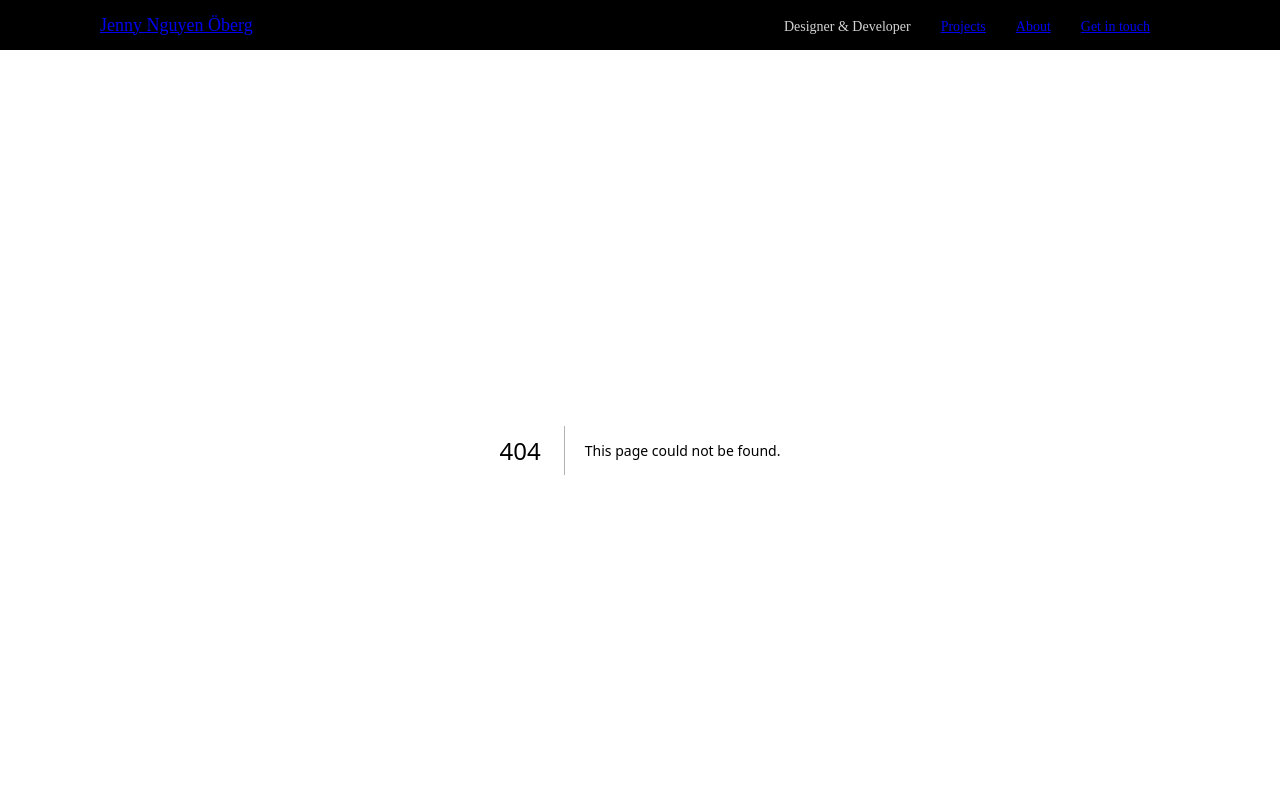
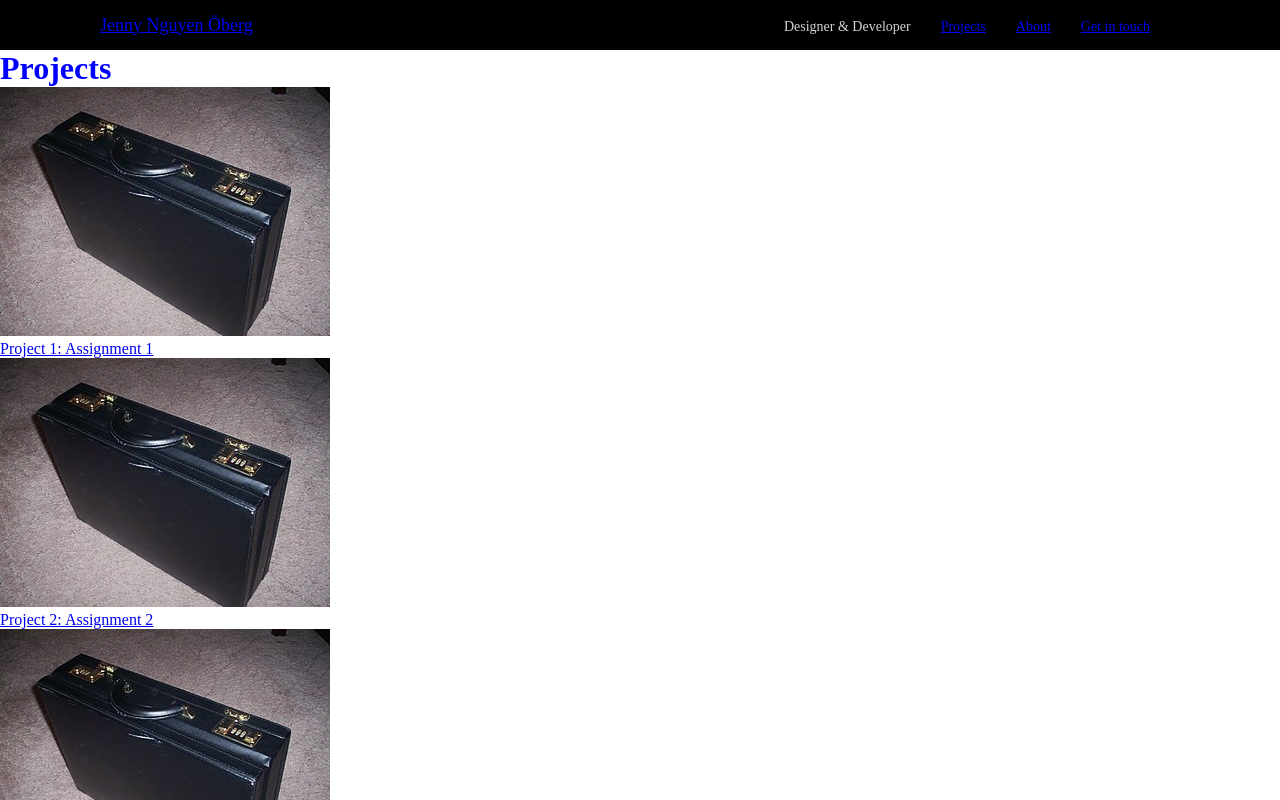
Before and after one commit to jennynguyenoberg/jennynguyenoberg-assignment5-javascript-frameworks, a Next.js app: page /projects in a window 1280 px wide. Before the commit this address had no page. Shown: the top 800 px of the page. Built offline with nearby package versions, Linux system fonts and the light colour scheme.

Commit message:
change path naming + metadata

```diff
--- a/app/about/page.js
+++ b/app/about/page.js
@@ -1,10 +1,4 @@
 import styles from '../../styles/About.module.css'
-
-
-export const metadata = {
-  title: 'Portfolio of Jenny Nguyen Öberg',
-  description: 'Portfolio of Jenny Nguyen Öberg',
-}
 
 export default function About() {
   return (
--- a/app/navbar/page.js
+++ b/app/navbar/page.js
@@ -12,7 +12,7 @@ export default function Navbar() {
       <ul className={styles.list}>
         <li className={styles.listItem}>Designer & Developer</li>
         <li className={styles.listItem}>
-          <Link href='/portfolio'>Projects</Link>
+          <Link href='/projects'>Projects</Link>
         </li>
         <li className={styles.listItem}>
           <Link href='/about'>About</Link>
@@ -28,7 +28,7 @@ export default function Navbar() {
       </div>
       <ul onClick={()=>setOpen(false)} className={styles.menu} style={{ right: open ? "0px" : "-50vw" }}>
         <li className={styles.menuItem}>
-          <Link href='/portfolio'>Projects</Link>
+          <Link href='/projects'>Projects</Link>
         </li>
         <li className={styles.menuItem}>
           <Link href='/about'>About</Link>
--- a/app/portfolio/page.js
+++ b/app/projects/page.js
@@ -3,15 +3,15 @@ import Link from 'next/link'
 import styles from '../../styles/Home.module.css'
 import photo from '../../public/photo.jpg'
 
-export default function Portfolio() {
+export default function Projects() {
   return (
     <div>
-      <h1 className={styles.headingPortfolio}>Portfolio</h1>
+      <h1 className={styles.heading}>Projects</h1>
       <div className={styles.link}>
-        <Link href="/portfolio/project1" >
+        <Link href="/projects/project1" >
           <Image
             src={photo}
-            alt="portfolio"
+            alt="project"
           />
           <div>
             Project 1: Assignment 1
@@ -19,10 +19,10 @@ export default function Portfolio() {
         </Link>
       </div>
       <div className={styles.link}>
-        <Link href="/portfolio/project2" >
+        <Link href="/projects/project2" >
           <Image
             src={photo}
-            alt="portfolio"
+            alt="project"
           />
           <div>
             Project 2: Assignment 2
@@ -30,10 +30,10 @@ export default function Portfolio() {
         </Link>
       </div>
       <div className={styles.link}>
-        <Link href="/portfolio/project3" >
+        <Link href="/projects/project3" >
           <Image
             src={photo}
-            alt="portfolio"
+            alt="project"
           />
           <div>
             Project 3: Assignment 3
--- /dev/null
+++ b/styles/Home.module.css
@@ -0,0 +1,3 @@
+.heading {
+  color: blue;
+}
```
Also changed, not shown: app/projects/[id]/page.js (line endings or trailing spaces).
